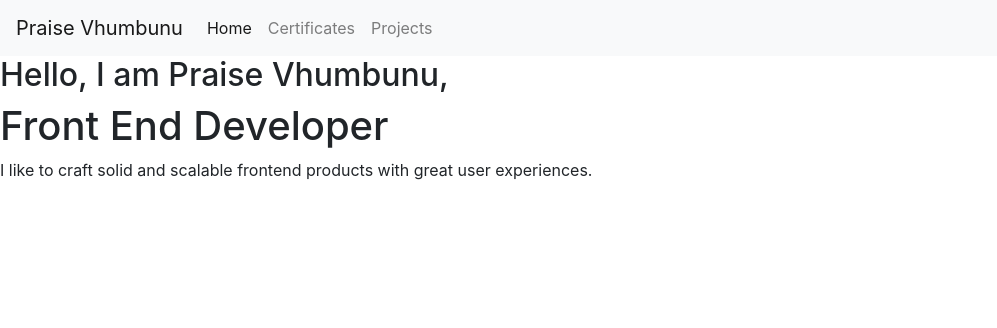
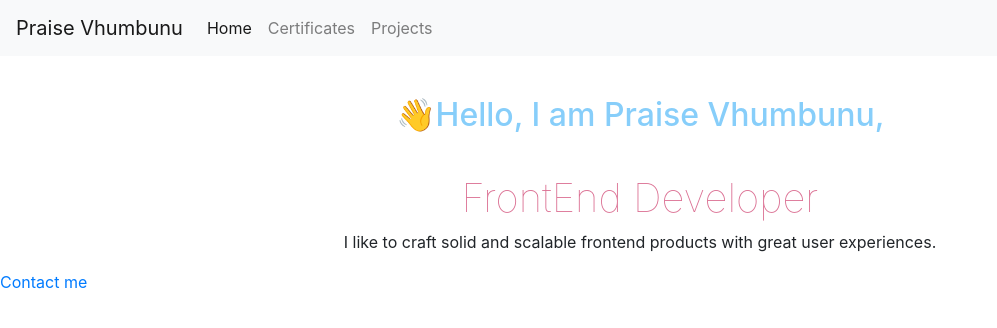
Before and after one commit to tinotendapraise/portfolio, a plain HTML site: page index.html in a window 1280 px wide. Shown: the whole page, without its empty margins (0-997 px from the left). Drawn offline with nearby package versions, Linux system fonts and the light colour scheme.

Commit message:
added reference

```diff
--- a/index.html
+++ b/index.html
@@ -10,6 +10,7 @@
       integrity="sha384-xOolHFLEh07PJGoPkLv1IbcEPTNtaed2xpHsD9ESMhqIYd0nLMwNLD69Npy4HI+N"
       crossorigin="anonymous"
     />
+    <link rel="stylesheet" href="style.css" />
   </head>
   <body>
     <nav class="navbar navbar-expand-lg navbar-light bg-light">
@@ -35,11 +36,16 @@
         </div>
       </div>
     </nav>
-    <h2>Hello, I am Praise Vhumbunu,</h2>
-    <h1>Front End Developer</h1>
-    <p>
-      I like to craft solid and scalable frontend products with great user
-      experiences.
-    </p>
+    <div class="intro">
+      <h2>👋Hello, I am Praise Vhumbunu,</h2>
+      <h1>FrontEnd Developer</h1>
+      <p>
+        I like to craft solid and scalable frontend products with great user
+        experiences.
+      </p>
+    </div>
+    <a href="mailto:praisetvhumbunu@gmail.com" class="contact-link"
+      >Contact me</a
+    >
   </body>
 </html>
--- /dev/null
+++ b/style.css
@@ -0,0 +1,19 @@
+.intro {
+  text-align: center;
+}
+h2 {
+  color: lightskyblue;
+  margin: 20px;
+  padding: 20px;
+}
+h1 {
+  font-weight: 48;
+  color: palevioletred;
+}
+
+.contact {
+  background: lightskyblue;
+  color: white;
+  display: flex;
+  justify-content: center;
+}
```
Also changed, not shown: certificates.html (+27 -0 lines), source/intro_To_codig.png (added), source/webdev certificate.png (added).
